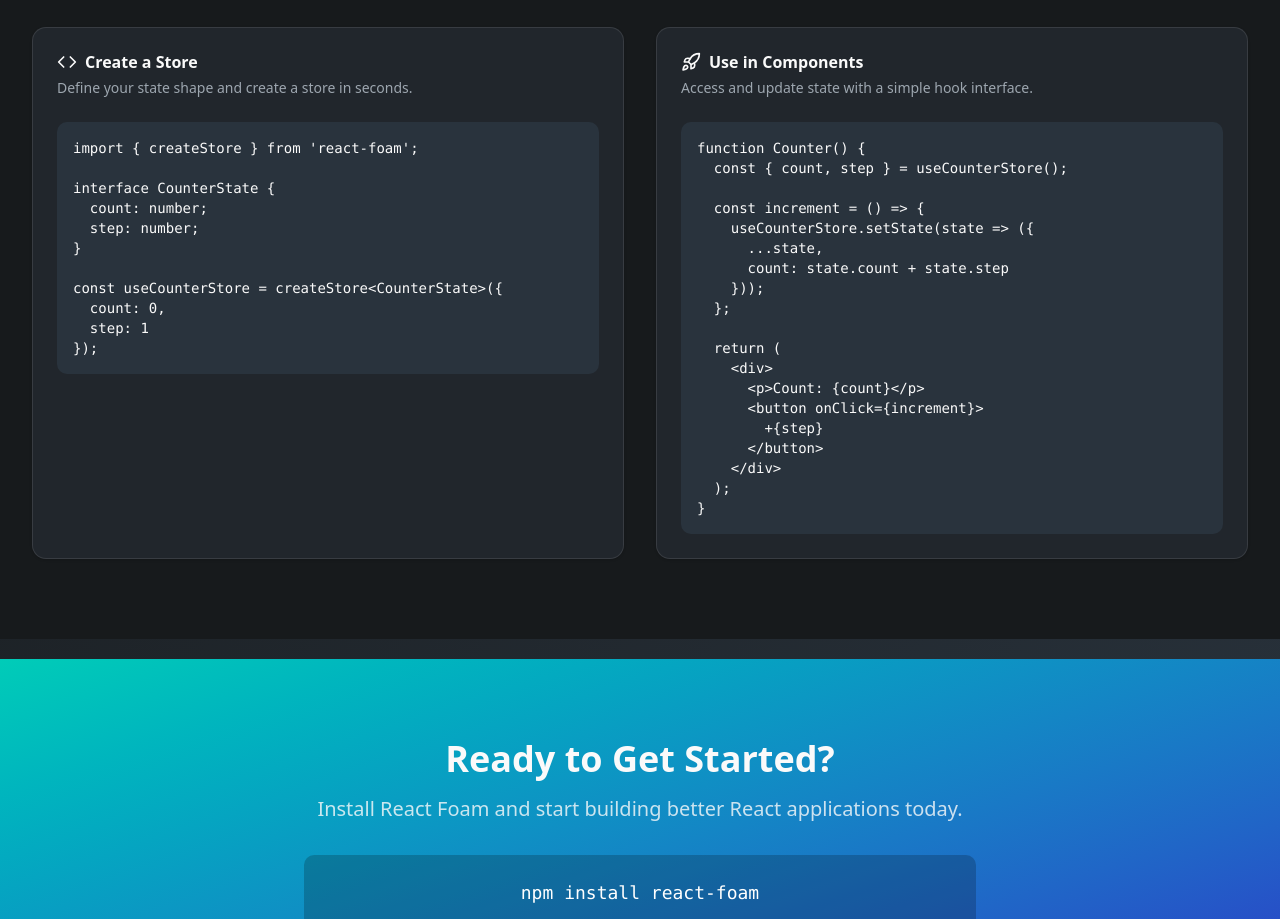
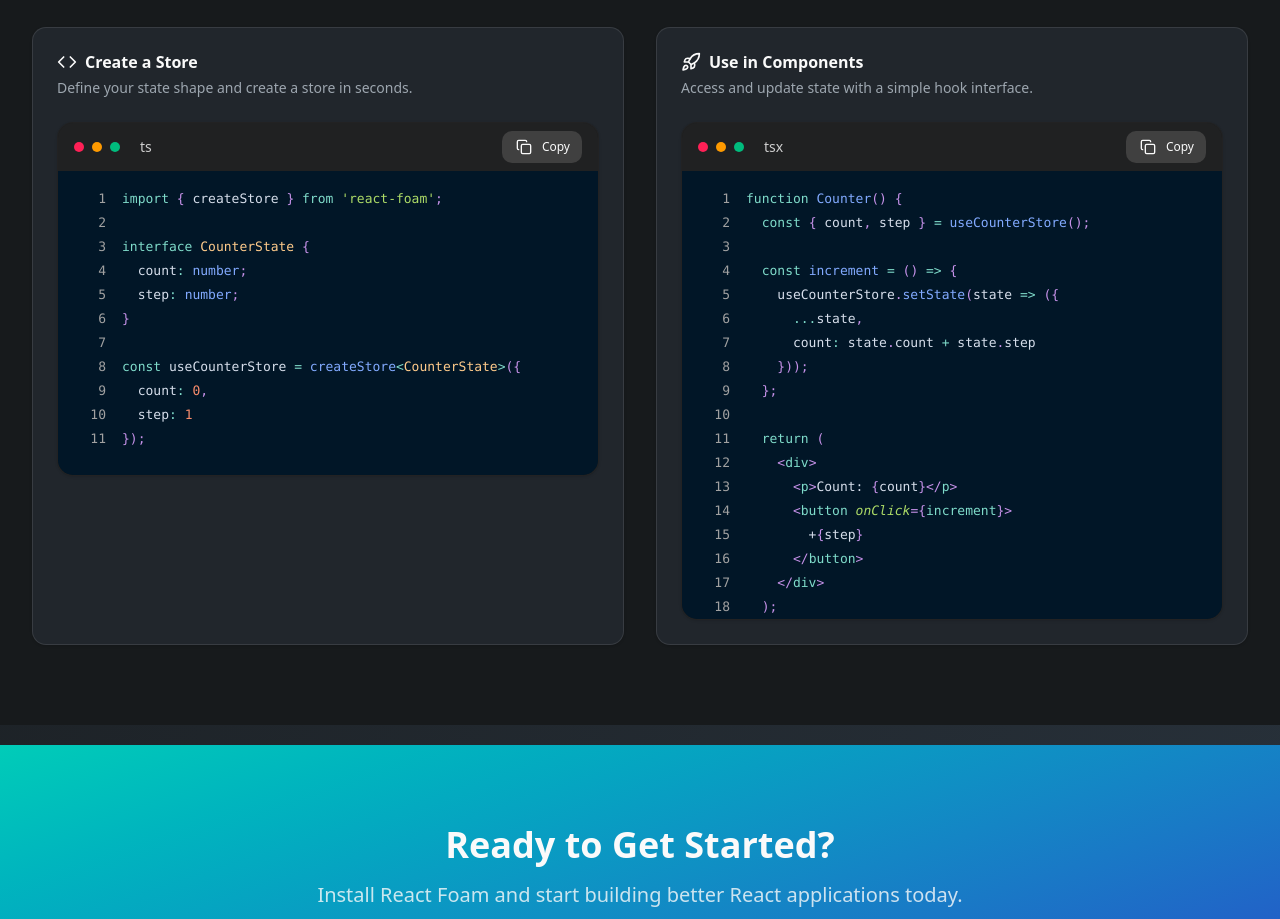
Before and after one commit to pars-stack/react-foam-docs, a Next.js app: page / in a window 1280 px wide. Shown: the part 1640-2559 px from the top of the page. Built offline with nearby package versions, Linux system fonts and the light colour scheme.

Commit message:
add : code block

```diff
--- a/package.json
+++ b/package.json
@@ -13,9 +13,11 @@
     "@radix-ui/react-slot": "^1.2.3",
     "class-variance-authority": "^0.7.1",
     "clsx": "^2.1.1",
+    "framer-motion": "^12.23.12",
     "lucide-react": "^0.540.0",
     "next": "15.4.6",
     "next-themes": "^0.4.6",
+    "prism-react-renderer": "^2.4.1",
     "react": "19.1.0",
     "react-dom": "19.1.0",
     "tailwind-merge": "^3.3.1"
--- a/src/app/globals.css
+++ b/src/app/globals.css
@@ -164,3 +164,42 @@
     @apply bg-background text-foreground;
   }
 }
+
+.pretty-scrollbar {
+  scrollbar-width: thin;
+  scrollbar-color: rgba(120, 120, 120, .55) transparent;
+}
+
+.pretty-scrollbar::-webkit-scrollbar {
+  width: 10px;
+  height: 10px;
+}
+
+.pretty-scrollbar::-webkit-scrollbar-track {
+  background: transparent;
+}
+
+.pretty-scrollbar::-webkit-scrollbar-thumb {
+  background-clip: padding-box;
+  border: 3px solid transparent;
+  background-color: rgba(120, 120, 120, .55);
+  border-radius: 999px;
+}
+
+.pretty-scrollbar:hover::-webkit-scrollbar-thumb {
+  background-color: rgba(160, 160, 160, .75);
+}
+
+@media (prefers-color-scheme: dark) {
+  .pretty-scrollbar {
+    scrollbar-color: rgba(180, 180, 180, .3) transparent;
+  }
+
+  .pretty-scrollbar::-webkit-scrollbar-thumb {
+    background-color: rgba(180, 180, 180, .3);
+  }
+
+  .pretty-scrollbar:hover::-webkit-scrollbar-thumb {
+    background-color: rgba(220, 220, 220, .5);
+  }
+}
--- /dev/null
+++ b/src/components/common/code-block.tsx
@@ -0,0 +1,127 @@
+import React, { useState } from "react";
+import { Highlight, themes } from "prism-react-renderer";
+import { Copy, Check } from "lucide-react";
+import { AnimatePresence, motion } from "framer-motion";
+
+type CodeBlockProps = {
+  code: string;
+  language:
+    | "jsx"
+    | "tsx"
+    | "js"
+    | "ts"
+    | "json"
+    | "bash"
+    | "css"
+    | "html"
+    | (string & {});
+  title?: string;
+  wrap?: boolean;
+  theme?: "dark" | "light" | string;
+};
+
+export function CodeBlock({
+  code,
+  language,
+  title,
+  wrap = false,
+  theme = "dark",
+}: CodeBlockProps) {
+  const [copied, setCopied] = useState(false);
+  const usedTheme = theme === "dark" ? themes.nightOwl : themes.github;
+
+  const handleCopy = async () => {
+    try {
+      await navigator.clipboard.writeText(code);
+      setCopied(true);
+      setTimeout(() => setCopied(false), 1400);
+    } catch(error) {
+      console.error(error)
+    }
+  };
+
+  return (
+    <div className="rounded-2xl border border-neutral-200/70 dark:border-neutral-800/70 shadow-sm overflow-hidden bg-white/60 dark:bg-neutral-900/60 backdrop-blur">
+      {/* Header */}
+      <div className="flex items-center justify-between px-4 py-2 bg-neutral-100/70 dark:bg-neutral-800/60">
+        <div className="flex items-center gap-2 text-sm">
+          <span className="inline-flex size-2.5 rounded-full bg-rose-500" />
+          <span className="inline-flex size-2.5 rounded-full bg-amber-500" />
+          <span className="inline-flex size-2.5 rounded-full bg-emerald-500" />
+          <span className="ml-3 font-medium tabular-nums opacity-80">
+            {title ?? language}
+          </span>
+        </div>
+
+        <button
+          onClick={handleCopy}
+          className="group inline-flex items-center gap-2 rounded-lg px-3 py-1.5 text-xs font-medium
+                   bg-neutral-200 hover:bg-neutral-300 text-neutral-800
+                   dark:bg-neutral-700 dark:hover:bg-neutral-600 dark:text-neutral-50 transition-colors"
+          aria-label="Copy code"
+          type="button"
+        >
+          <span className="relative w-5 h-5 inline-flex items-center justify-center">
+            <AnimatePresence initial={false} mode="wait">
+              {copied ? (
+                <motion.span
+                  key="check"
+                  initial={{ opacity: 0, y: 6 }}
+                  animate={{ opacity: 1, y: 0 }}
+                  exit={{ opacity: 0, y: -6 }}
+                  className="absolute inset-0 inline-flex items-center justify-center"
+                >
+                  <Check className="w-4 h-4" />
+                </motion.span>
+              ) : (
+                <motion.span
+                  key="copy"
+                  initial={{ opacity: 0, y: 6 }}
+                  animate={{ opacity: 1, y: 0 }}
+                  exit={{ opacity: 0, y: -6 }}
+                  className="absolute inset-0 inline-flex items-center justify-center"
+                >
+                  <Copy className="w-4 h-4" />
+                </motion.span>
+              )}
+            </AnimatePresence>
+          </span>
+          <span>{copied ? "Copied" : "Copy"}</span>
+        </button>
+      </div>
+
+      {/* Code */}
+      <Highlight theme={usedTheme} code={code.trimEnd()} language={language as string}>
+        {({ className, style, tokens, getLineProps, getTokenProps }) => (
+          <pre
+            className={`pretty-scrollbar ${className} m-0 p-4 text-[13px] leading-6 font-mono
+                        ${wrap ? "whitespace-pre-wrap break-words" : "whitespace-pre"}
+                        overflow-auto max-h-[28rem]`}
+            style={style as React.CSSProperties}
+          >
+            <code className="inline-block min-w-full">
+              {tokens.map((line, i) => (
+                <div
+                  key={i}
+                  {...getLineProps({ line })}
+                  className="table w-full table-fixed"
+                >
+                  {/* line numbers */}
+                  <span className="table-cell w-12 pr-4 select-none text-right text-neutral-400">
+                    {i + 1}
+                  </span>
+                  {/* line content */}
+                  <span className="table-cell">
+                    {line.map((token, key) => (
+                      <span key={key} {...getTokenProps({ token })} />
+                    ))}
+                  </span>
+                </div>
+              ))}
+            </code>
+          </pre>
+        )}
+      </Highlight>
+    </div>
+  );
+}
--- a/src/components/template/home/code-example-section.tsx
+++ b/src/components/template/home/code-example-section.tsx
@@ -1,8 +1,11 @@
+"use client";
+import { CodeBlock } from '@/components/common/code-block'
 import { Card, CardContent, CardDescription, CardHeader, CardTitle } from '@/components/ui/card'
 import { Code, Rocket } from 'lucide-react'
-import React from 'react'
+import { useTheme } from 'next-themes'
 
 const CodeExampleSection = () => {
+    const { theme } = useTheme();
     return (
         <section className="py-20 bg-background">
             <div className="max-w-7xl mx-auto px-4 sm:px-6 lg:px-8">
@@ -27,9 +30,8 @@ const CodeExampleSection = () => {
                             </CardDescription>
                         </CardHeader>
                         <CardContent>
-                          <div className="bg-background-accent rounded-lg p-4 text-sm">
-                              <pre className="text-foreground">
-                                  {`import { createStore } from 'react-foam';
+                            <CodeBlock language='ts' theme={theme}
+                                code={`import { createStore } from 'react-foam';
 
 interface CounterState {
   count: number;
@@ -39,9 +41,7 @@ interface CounterState {
 const useCounterStore = createStore<CounterState>({
   count: 0,
   step: 1
-});`}
-                              </pre>
-                          </div>
+});`} />
                         </CardContent>
                     </Card>
 
@@ -56,9 +56,7 @@ const useCounterStore = createStore<CounterState>({
                             </CardDescription>
                         </CardHeader>
                         <CardContent>
-                          <div className="bg-background-accent rounded-lg p-4 text-sm">
-                              <pre className="text-foreground">
-                                  {`function Counter() {
+                            <CodeBlock language='tsx' theme={theme} code={`function Counter() {
   const { count, step } = useCounterStore();
 
   const increment = () => {
@@ -76,9 +74,7 @@ const useCounterStore = createStore<CounterState>({
       </button>
     </div>
   );
-}`}
-                              </pre>
-                          </div>
+}`} />
                         </CardContent>
                     </Card>
                 </div>
```
Also changed, not shown: 1 other file (tests, documents, lock files or other folders). Lines whose indentation alone changed are shown as unchanged.
